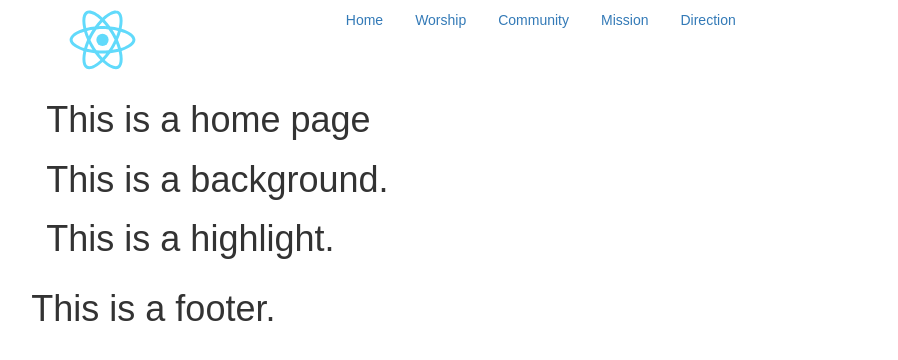
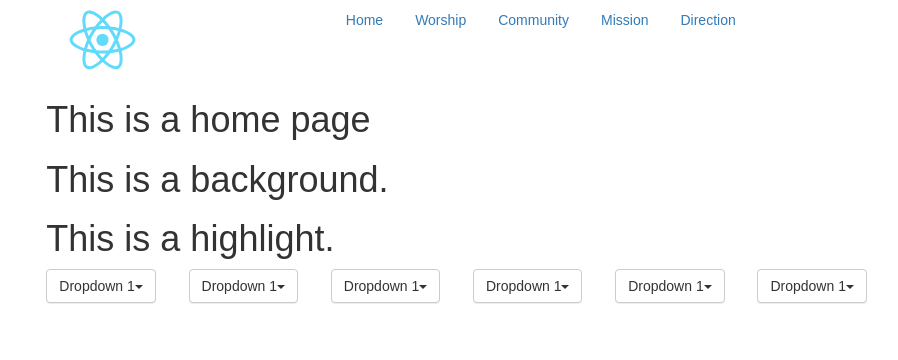
Before and after one commit to YumboRumbo/hanbit-homepage, a React (Create React App) app: page / in a window 1280 px wide. Shown: the top 360 px of the page, without its empty margins (182-1080 px from the left). Built offline with nearby package versions, Linux system fonts and the light colour scheme.

Commit message:
added dropdown to footer

```diff
--- a/src/components/Footer/index.js
+++ b/src/components/Footer/index.js
@@ -4,7 +4,84 @@ class Footer extends Component {
   render () {
     return (
       <div class="row">
-        <h1>This is a footer.</h1>
+        <div className="col-md-2">
+          <div class="dropdown">
+            <button class="btn btn-default dropdown-toggle" type="button" id="dropdownMenu1" data-toggle="dropdown" aria-haspopup="true" aria-expanded="true">
+              Dropdown 1
+              <span class="caret"></span>
+            </button>
+            <ul class="dropdown-menu" aria-labelledby="dropdownMenu1">
+              <li><a href="#">Option 1</a></li>
+              <li><a href="#">Option 2</a></li>
+              <li><a href="#">Option 3</a></li>
+            </ul>
+          </div>
+        </div>
+        <div className="col-md-2">
+          <div class="dropdown">
+            <button class="btn btn-default dropdown-toggle" type="button" id="dropdownMenu1" data-toggle="dropdown" aria-haspopup="true" aria-expanded="true">
+              Dropdown 1
+              <span class="caret"></span>
+            </button>
+            <ul class="dropdown-menu" aria-labelledby="dropdownMenu1">
+              <li><a href="#">Option 1</a></li>
+              <li><a href="#">Option 2</a></li>
+              <li><a href="#">Option 3</a></li>
+            </ul>
+          </div>
+        </div>
+        <div className="col-md-2">
+          <div class="dropdown">
+            <button class="btn btn-default dropdown-toggle" type="button" id="dropdownMenu1" data-toggle="dropdown" aria-haspopup="true" aria-expanded="true">
+              Dropdown 1
+              <span class="caret"></span>
+            </button>
+            <ul class="dropdown-menu" aria-labelledby="dropdownMenu1">
+              <li><a href="#">Option 1</a></li>
+              <li><a href="#">Option 2</a></li>
+              <li><a href="#">Option 3</a></li>
+            </ul>
+          </div>
+        </div>
+        <div className="col-md-2">
+          <div class="dropdown">
+            <button class="btn btn-default dropdown-toggle" type="button" id="dropdownMenu1" data-toggle="dropdown" aria-haspopup="true" aria-expanded="true">
+              Dropdown 1
+              <span class="caret"></span>
+            </button>
+            <ul class="dropdown-menu" aria-labelledby="dropdownMenu1">
+              <li><a href="#">Option 1</a></li>
+              <li><a href="#">Option 2</a></li>
+              <li><a href="#">Option 3</a></li>
+            </ul>
+          </div>
+        </div>
+        <div className="col-md-2">
+          <div class="dropdown">
+            <button class="btn btn-default dropdown-toggle" type="button" id="dropdownMenu1" data-toggle="dropdown" aria-haspopup="true" aria-expanded="true">
+              Dropdown 1
+              <span class="caret"></span>
+            </button>
+            <ul class="dropdown-menu" aria-labelledby="dropdownMenu1">
+              <li><a href="#">Option 1</a></li>
+              <li><a href="#">Option 2</a></li>
+              <li><a href="#">Option 3</a></li>
+            </ul>
+          </div>
+        </div>
+        <div className="col-md-2">
+          <div class="dropdown">
+            <button class="btn btn-default dropdown-toggle" type="button" id="dropdownMenu1" data-toggle="dropdown" aria-haspopup="true" aria-expanded="true">
+              Dropdown 1
+              <span class="caret"></span>
+            </button>
+            <ul class="dropdown-menu" aria-labelledby="dropdownMenu1">
+              <li><a href="#">Option 1</a></li>
+              <li><a href="#">Option 2</a></li>
+              <li><a href="#">Option 3</a></li>
+            </ul>
+          </div>
+        </div>
       </div>
     )
   }
```
